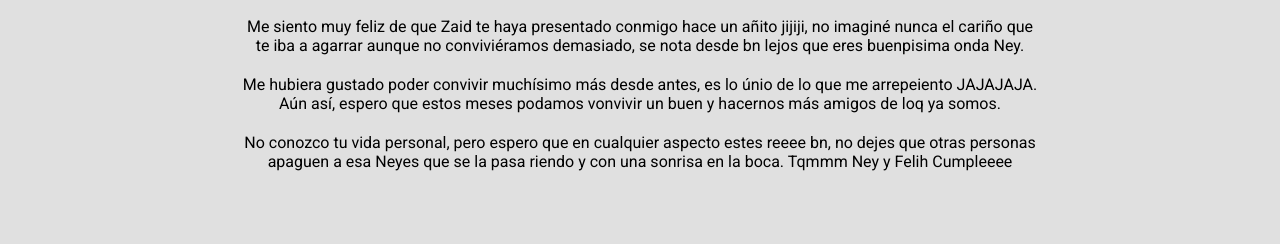
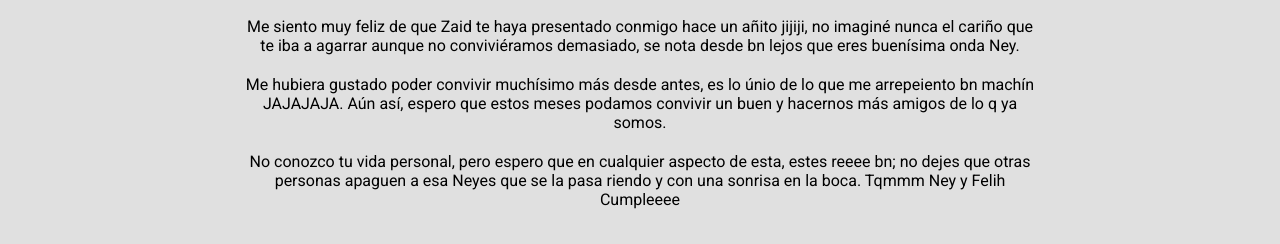
Before and after one commit to Chinos1205/Neyes, a plain HTML site: page index.html in a window 1280 px wide. Shown: the part 62-306 px from the top of the page. Drawn offline with Linux system fonts and the light colour scheme.

Commit message:
Update index.html

```diff
--- a/index.html
+++ b/index.html
@@ -55,9 +55,9 @@
     <img id="balloon" src="gl.png" alt="Balloon">
     <div id="confetti"></div>
     <h1>Ney</h1>
-    <p>Me siento muy feliz de que Zaid te haya presentado conmigo hace un añito jijiji, no imaginé nunca el cariño que te iba a agarrar aunque no conviviéramos demasiado, se nota desde bn lejos que eres buenpisima onda Ney.</p>
-    <p>Me hubiera gustado poder convivir muchísimo más desde antes, es lo únio de lo que me arrepeiento JAJAJAJA. Aún así, espero que estos meses podamos vonvivir un buen y hacernos más amigos de loq ya somos.</p>
-    <p>No conozco tu vida personal, pero espero que en cualquier aspecto estes reeee bn, no dejes que otras personas apaguen a esa Neyes que se la pasa riendo y con una sonrisa en la boca. Tqmmm Ney y Felih Cumpleeee</p>
+    <p>Me siento muy feliz de que Zaid te haya presentado conmigo hace un añito jijiji, no imaginé nunca el cariño que te iba a agarrar aunque no conviviéramos demasiado, se nota desde bn lejos que eres buenísima onda Ney.</p>
+    <p>Me hubiera gustado poder convivir muchísimo más desde antes, es lo únio de lo que me arrepeiento bn machín JAJAJAJA. Aún así, espero que estos meses podamos convivir un buen y hacernos más amigos de lo q ya somos.</p>
+    <p>No conozco tu vida personal, pero espero que en cualquier aspecto de esta, estes reeee bn; no dejes que otras personas apaguen a esa Neyes que se la pasa riendo y con una sonrisa en la boca. Tqmmm Ney y Felih Cumpleeee</p>
 </div>
 
 <script>
```
